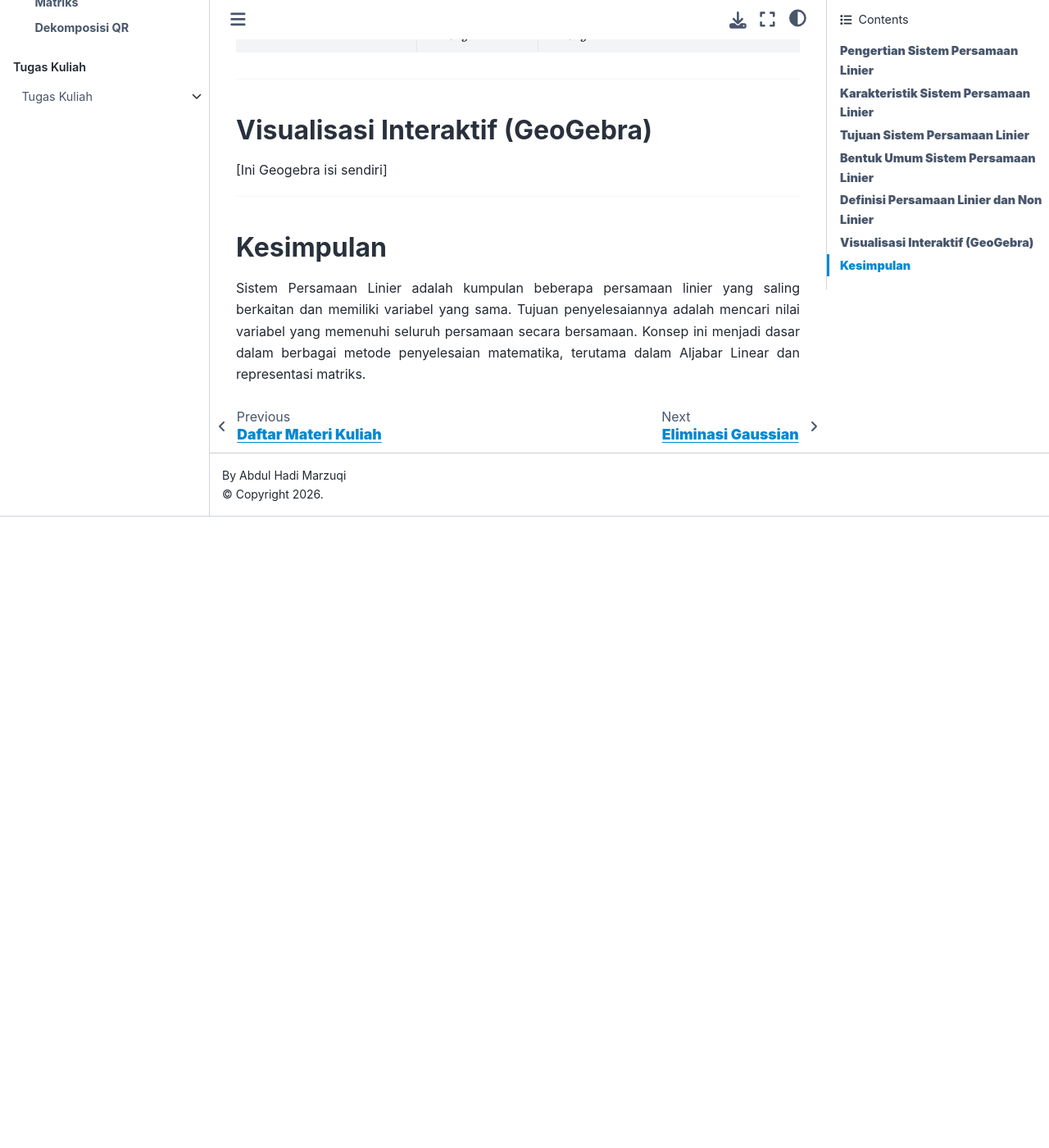
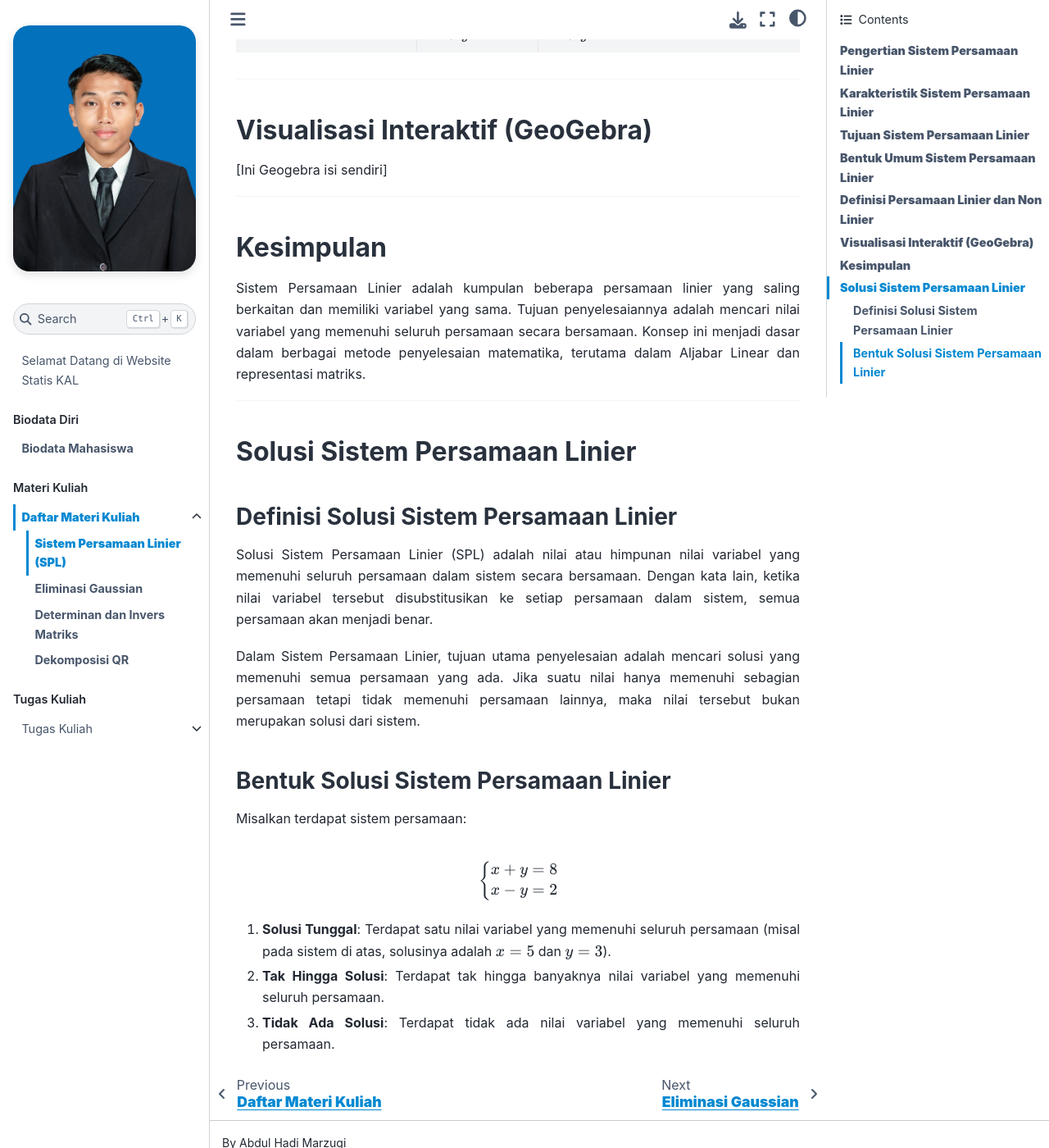
Before and after one commit to DenJuqiMarzuqi/250411100146_KAL, a Jupyter Book: the page built from materi/spl.md, in a window 1280 px wide and 1400 px high, scrolled down 3863 px. Shown: the whole window at 82% size. Built offline with Jupyter Book 1.0.4 settings and Sphinx 7.4.7 and the Sphinx Book theme 1.1.4, drawn with Linux system fonts in a browser that asks for light colours; pages that are not in the unit, such as notebooks, are missing from menus; before the commit the page ends 4493 px from its top, so only the background shows below that.

Commit message:
Tambah LaTeX sistem persamaan di materi SPL

```diff
--- a/materi/spl.md
+++ b/materi/spl.md
@@ -133,3 +133,28 @@
 ## **Kesimpulan**
 
 Sistem Persamaan Linier adalah kumpulan beberapa persamaan linier yang saling berkaitan dan memiliki variabel yang sama. Tujuan penyelesaiannya adalah mencari nilai variabel yang memenuhi seluruh persamaan secara bersamaan. Konsep ini menjadi dasar dalam berbagai metode penyelesaian matematika, terutama dalam Aljabar Linear dan representasi matriks.
+
+---
+
+## **Solusi Sistem Persamaan Linier**
+
+### **Definisi Solusi Sistem Persamaan Linier**
+Solusi Sistem Persamaan Linier (SPL) adalah nilai atau himpunan nilai variabel yang memenuhi seluruh persamaan dalam sistem secara bersamaan. Dengan kata lain, ketika nilai variabel tersebut disubstitusikan ke setiap persamaan dalam sistem, semua persamaan akan menjadi benar.
+
+Dalam Sistem Persamaan Linier, tujuan utama penyelesaian adalah mencari solusi yang memenuhi semua persamaan yang ada. Jika suatu nilai hanya memenuhi sebagian persamaan tetapi tidak memenuhi persamaan lainnya, maka nilai tersebut bukan merupakan solusi dari sistem.
+
+### **Bentuk Solusi Sistem Persamaan Linier**
+Misalkan terdapat sistem persamaan:
+
+$$
+\left\{
+\begin{aligned}
+x + y &= 8 \\
+x - y &= 2
+\end{aligned}
+\right.
+$$
+
+1. **Solusi Tunggal**: Terdapat satu nilai variabel yang memenuhi seluruh persamaan (misal pada sistem di atas, solusinya adalah $x = 5$ dan $y = 3$).
+2. **Tak Hingga Solusi**: Terdapat tak hingga banyaknya nilai variabel yang memenuhi seluruh persamaan.
+3. **Tidak Ada Solusi**: Terdapat tidak ada nilai variabel yang memenuhi seluruh persamaan.
```
